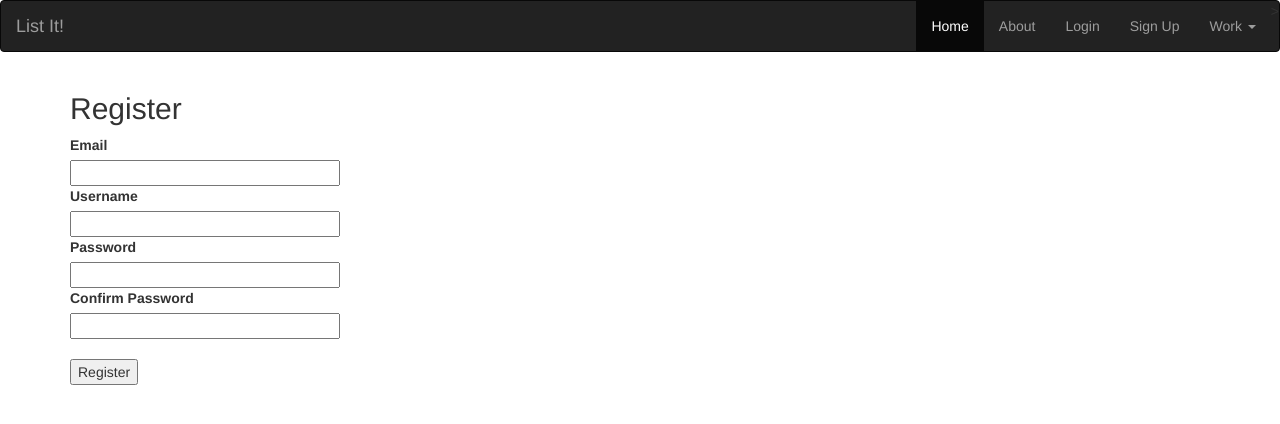
After one commit to cgiugno/CSC210FinalProject, a Flask app: page /register in a window 1280 px wide. The commit adds this page. Shown: the top 424 px of the page. Run offline with Flask 2, Linux system fonts and the light colour scheme; some libraries are stand-ins or nearby versions.

Commit message:
Initial user authentication implementation

```diff
--- a/app.py
+++ b/app.py
@@ -1,11 +1,97 @@
-from flask import Flask, render_template, redirect, url_for
+from flask import Flask, request, render_template, redirect, url_for, flash
 from flask_bootstrap import Bootstrap
 
+from flask_sqlalchemy import SQLAlchemy
+from flask_migrate import Migrate, MigrateCommand
+from flask_script import Manager
+from werkzeug.security import generate_password_hash, check_password_hash
+from flask_login import LoginManager, UserMixin, login_required, login_user, logout_user
+
+from forms import LoginForm, RegisterForm
+
 app = Flask(__name__)
+app.config['SECRET_KEY'] = 'hard to guess string'
+app.config['SQLALCHEMY_DATABASE_URI'] = 'sqlite:///userlists.db'
+app.config["SQLALCHEMY_COMMIT_ON_TEARDOWN"] = True
+app.config['SQLALCHEMY_TRACK_MODIFICATIONS'] = False
+
+login_manager = LoginManager()
+login_manager.session_protection = 'strong'
+login_manager.login_view = 'login'
 
 application = app
 bootstrap = Bootstrap(app)
+manager = Manager(app)
+
+#Initialize login
+login_manager.init_app(app)
+
+#Initialize database
+db = SQLAlchemy(app)
+
+#Add migration to database
+migrate = Migrate(app, db)
+manager.add_command("db", MigrateCommand)
+
+#Create db User model
+class User(UserMixin, db.Model):
+    __tablename__ = 'users'
+    id = db.Column(db.Integer, primary_key=True)
+    email = db.Column(db.String(64), unique=True, index=True)
+    username = db.Column(db.String(64), unique=True, index=True)
+    password = db.Column(db.String(64), index=True)
+    password_hash = db.Column(db.String(128))
+
+    @property
+    def password(self):
+        raise AttributeError("Password is not a readable attribute.")
+
+    @password.setter
+    def password(self, password):
+        self.password_hash = generate_password_hash(password)
+
+    def verify_password(self, password):
+        return check_password_hash(self.password_hash, password)
 
 @app.route('/', methods=['GET', 'POST'])
 def index():
     return render_template("home.html")
+
+@app.route("/logout", methods=["GET", "POST"])
+@login_required
+def logout():
+    logout_user()
+    flash("You have been logged out.")
+    return redirect(url_for('index'))
+
+@app.route('/register', methods=['GET', 'POST'])
+def register():
+    form = RegisterForm()
+    if form.validate_on_submit():
+        user = User(email=form.email.data, username=form.username.data, password=form.password.data)
+        db.session.add(user)
+        db.session.commit()
+        flash("You can now login.")
+        return redirect(url_for("login"))
+    return render_template("register.html", form=form)
+
+@app.route("/login", methods=['GET', 'POST'])
+def login():
+    form = LoginForm()
+    if form.validate_on_submit():
+        user = User.query.filter_by(email=form.email.data).first()
+        if user is not None and user.verify_password(form.password.data):
+            login_user(user, form.remember_me.data)
+            return redirect(request.args.get('next') or url_for('index'))
+        flash("Invalid username or password.")
+    return render_template("login.html", form=form)
+
+#We can use the @login_required to keep guest users from seeing a page
+@app.route('/secret')
+@login_required
+def secret():
+    return "Only authenticated users are allowed!"
+
+@login_manager.user_loader
+def load_user(user_id):
+    return User.query.get(int(user_id))
--- /dev/null
+++ b/forms.py
@@ -0,0 +1,24 @@
+from flask_wtf import FlaskForm
+from wtforms import StringField, SubmitField, BooleanField, PasswordField, validators, ValidationError
+from wtforms.validators import InputRequired, Regexp, Length, EqualTo
+#from app import User
+
+class LoginForm(FlaskForm):
+    email = StringField("Email", validators=[InputRequired(), Length(1, 64)])
+    password = PasswordField("Password", validators=[InputRequired()])
+    remember_user = BooleanField("Keep me logged in!")
+    submit = SubmitField("Log In")
+
+class RegisterForm(FlaskForm):
+    email = StringField("Email", validators=[InputRequired(), Length(1, 64)])
+    username = StringField("Username", validators=[InputRequired(), Length(1, 64), Regexp('^[A-Za-z][A-Za-z0-9_.]*$', 0, 'Usernames must have only letters, numbers, dots or underscores.')])
+    password2 = PasswordField("Confirm Password", validators=[InputRequired()])
+    password = PasswordField("Password", validators=[InputRequired(), EqualTo('password2', message="Passwords must match!")])
+    register = SubmitField("Register")
+
+#    def validate_email(self, field):
+#       if User.query.filter_by(email=field.data).first():
+#           raise ValidationError("Email already registered.")
+#   def validate_username(self, field):
+#       if User.query.filter_by(username=field.data).first():
+#           raise ValidationError("Username already in use.")
--- a/templates/base.html
+++ b/templates/base.html
@@ -18,6 +18,12 @@
         <ul class="nav navbar-nav navbar-right">
             <li class = "active"><a href="/">Home</a></li>
             <li><a href="#">About</a></li>
+            {% if current_user.is_authenticated %}
+            <li><a href="{{ url_for('logout') }}">Logout</a></li>
+            {% else %}
+            <li><a href="{{ url_for('login') }}">Login</a></li>
+            <li><a href="{{ url_for('register') }}">Sign Up</a></li>
+            {% endif %}
             <li class = "dropdown">
                 <a class="dropdown-toggle" data-toggle="dropdown" href="#">Work
                     <span class="caret"></span>
--- a/templates/home.html
+++ b/templates/home.html
@@ -1,6 +1,8 @@
 {% extends "base.html" %}
 
+{% block page_content  %}
 <div class="container-fluid bg-1 text-center">
     <h3 class="margin">Project</h3>
-    <h3>This is the project.</h3>
+    <h3>This is the project, {% if current_user.is_authenticated %} {{ current_user.username }} {% else %} Stranger{% endif %}.</h3>
 </div>
+{% endblock %}
--- /dev/null
+++ b/templates/register.html
@@ -0,0 +1,32 @@
+{% extends "base.html" %}
+
+{% block page_content %}
+<h2>Register</h2>
+<form action="" method="POST">
+    {{ form.hidden_tag() }}
+    <div>
+        {{form.email.label}} <br>
+        {{form.email(size=30)}}
+    </div>
+    <div>
+        {{form.username.label}} <br>
+        {{form.username(size=30)}}
+    </div>
+    <div>
+        {{form.password.label}} <br>
+        {{form.password(size=30)}}
+        {% for field in form.errors %}
+            {% for error in form.errors[field] %}
+                <div class="error">{{ error }}</div>
+            {% endfor %}
+        {% endfor %}
+    </div>
+    <div>
+        {{form.password2.label}} <br>
+        {{form.password2(size=30)}}
+    </div> <br>
+    <div>
+        {{form.register()}}
+    </div>
+</form>
+{% endblock %}
```
Also changed, not shown: templates/login.html (added, +28 -0 lines), userlists.db (added).
